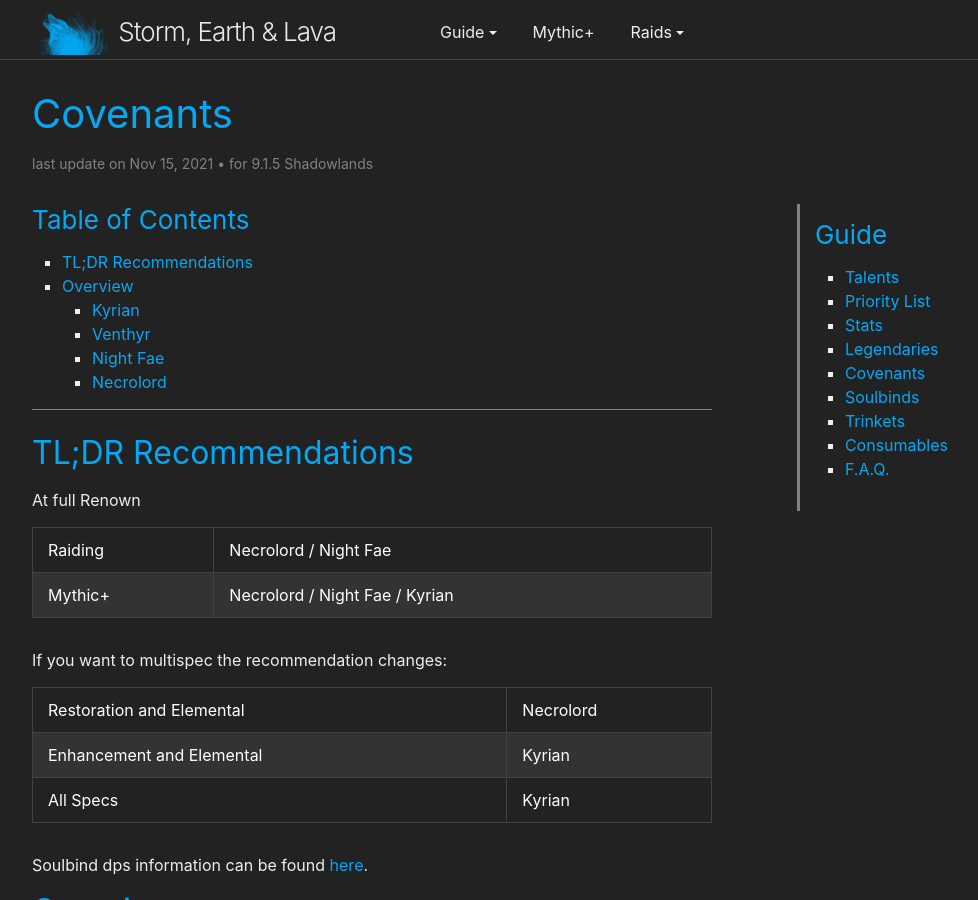
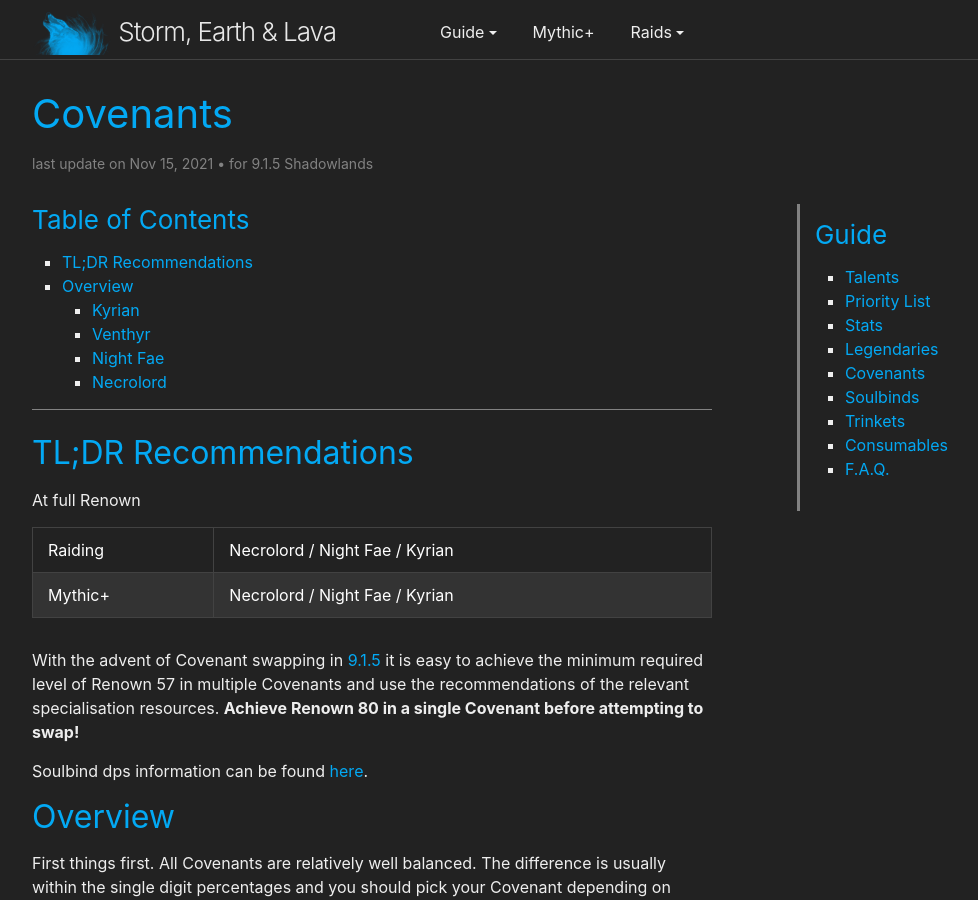
Before and after one commit to stormearthandlava/stormearthandlava.github.io, a Jekyll site: the page built from guide/general/covenants.md, in a window 1280 px wide and 900 px high. Shown: the whole window, without its empty margins (268-1246 px from the left). Built offline with Jekyll 4.4.1, drawn with Linux system fonts in a browser that asks for light colours; a script that is not in the unit is left out.

Commit message:
Update covenants.md

```diff
--- a/guide/general/covenants.md
+++ b/guide/general/covenants.md
@@ -10,16 +10,10 @@
 At full Renown
 
 ------- | -------------------
-Raiding | Necrolord / Night Fae
+Raiding | Necrolord / Night Fae / Kyrian
 Mythic+ | Necrolord / Night Fae / Kyrian
 
-
-If you want to multispec the recommendation changes:
-
-------------------------- | -----------------------
-Restoration and Elemental | Necrolord
-Enhancement and Elemental | Kyrian
-All Specs                 | Kyrian
+With the advent of Covenant swapping in [9.1.5](https://shadowlands.wowhead.com/guides/shadowlands-patch-9-1-5-features) it is easy to achieve the minimum required level of Renown 57 in multiple Covenants and use the recommendations of the relevant specialisation resources. **Achieve Renown 80 in a single Covenant before attempting to swap!**
 
 Soulbind dps information can be found [here]({{ site.baseurl }}{% link guide/general/soulbinds.md %}).
 
```
